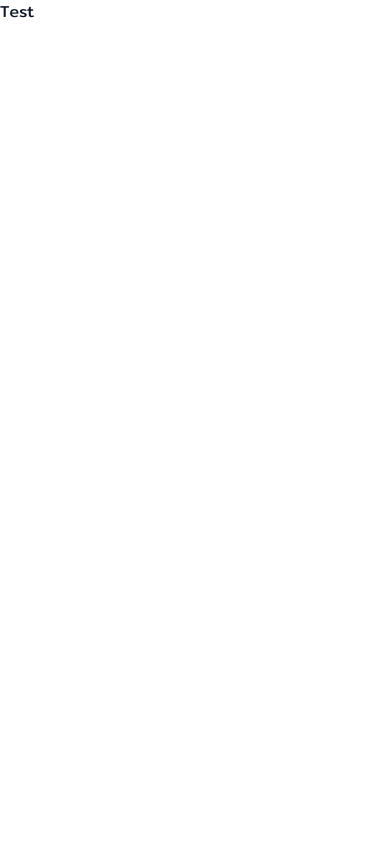
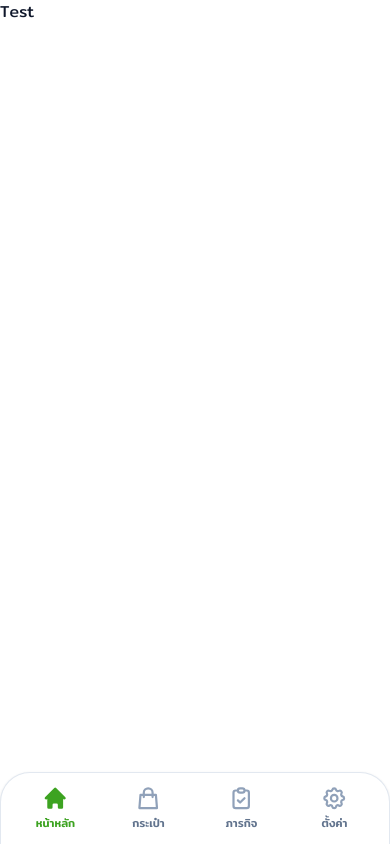
Before and after one commit to suphanatchanlek30/LogRag_Hackathon_3_Wellness, a Next.js app: page /main in a window 390 px wide. Built offline with nearby package versions, Linux system fonts and the light colour scheme.

Commit message:
feature/navbar: add Navbar

```diff
--- a/app/layout.tsx
+++ b/app/layout.tsx
@@ -1,6 +1,7 @@
 import type { Metadata } from "next";
 import { Mitr } from "next/font/google";
 import "./globals.css";
+import BottomNav from "@/components/navbar/bottom-nav";
 
 const mitr = Mitr({
   variable: "--font-mitr",
@@ -23,7 +24,10 @@ export default function RootLayout({
       lang="th"
       className={`${mitr.variable} h-full antialiased font-sans`}
     >
-      <body className="min-h-full flex flex-col font-sans">{children}</body>
+      <body className="min-h-full flex flex-col font-sans">
+        {children}
+        <BottomNav />
+      </body>
     </html>
   );
 }
--- /dev/null
+++ b/components/navbar/bottom-nav.tsx
@@ -0,0 +1,50 @@
+"use client";
+
+import Link from "next/link";
+import { usePathname } from "next/navigation";
+import { HiHome, HiOutlineShoppingBag, HiOutlineClipboardCheck, HiOutlineCog } from "react-icons/hi";
+
+export default function BottomNav() {
+  const pathname = usePathname();
+
+  // ไม่แสดง NavBar ในหน้าแรก (หน้าเลือกโซน)
+  if (pathname === "/") return null;
+
+  const navItems = [
+    { name: "หน้าหลัก", href: "/main", icon: HiHome },
+    { name: "กระเป๋า", href: "/bag", icon: HiOutlineShoppingBag },
+    { name: "ภารกิจ", href: "/quests", icon: HiOutlineClipboardCheck },
+    { name: "ตั้งค่า", href: "/settings", icon: HiOutlineCog },
+  ];
+
+  return (
+    <div className="fixed bottom-0 left-0 right-0 z-50 mx-auto w-full max-w-[420px] bg-white rounded-t-[30px] border-t-[1.5px] border-x-[1.5px] border-slate-200 shadow-sm pb-[env(safe-area-inset-bottom)] md:hidden">
+      <nav className="flex items-center justify-around px-2 py-3">
+        {navItems.map((item) => {
+          const isActive = pathname === item.href;
+          const Icon = item.icon;
+          return (
+            <Link
+              key={item.name}
+              href={item.href}
+              className="flex w-16 flex-col items-center gap-1 transition-transform active:scale-95"
+            >
+              <Icon
+                className={`text-[1.65rem] ${
+                  isActive ? "text-[#3da321]" : "text-slate-400"
+                }`}
+              />
+              <span
+                className={`text-[0.7rem] font-medium ${
+                  isActive ? "text-[#3da321]" : "text-slate-500"
+                }`}
+              >
+                {item.name}
+              </span>
+            </Link>
+          );
+        })}
+      </nav>
+    </div>
+  );
+}
--- a/package.json
+++ b/package.json
@@ -11,7 +11,8 @@
   "dependencies": {
     "next": "16.2.6",
     "react": "19.2.4",
-    "react-dom": "19.2.4"
+    "react-dom": "19.2.4",
+    "react-icons": "^5.6.0"
   },
   "devDependencies": {
     "@tailwindcss/postcss": "^4",
```
Also changed, not shown: 1 other file (tests, documents, lock files or other folders).
